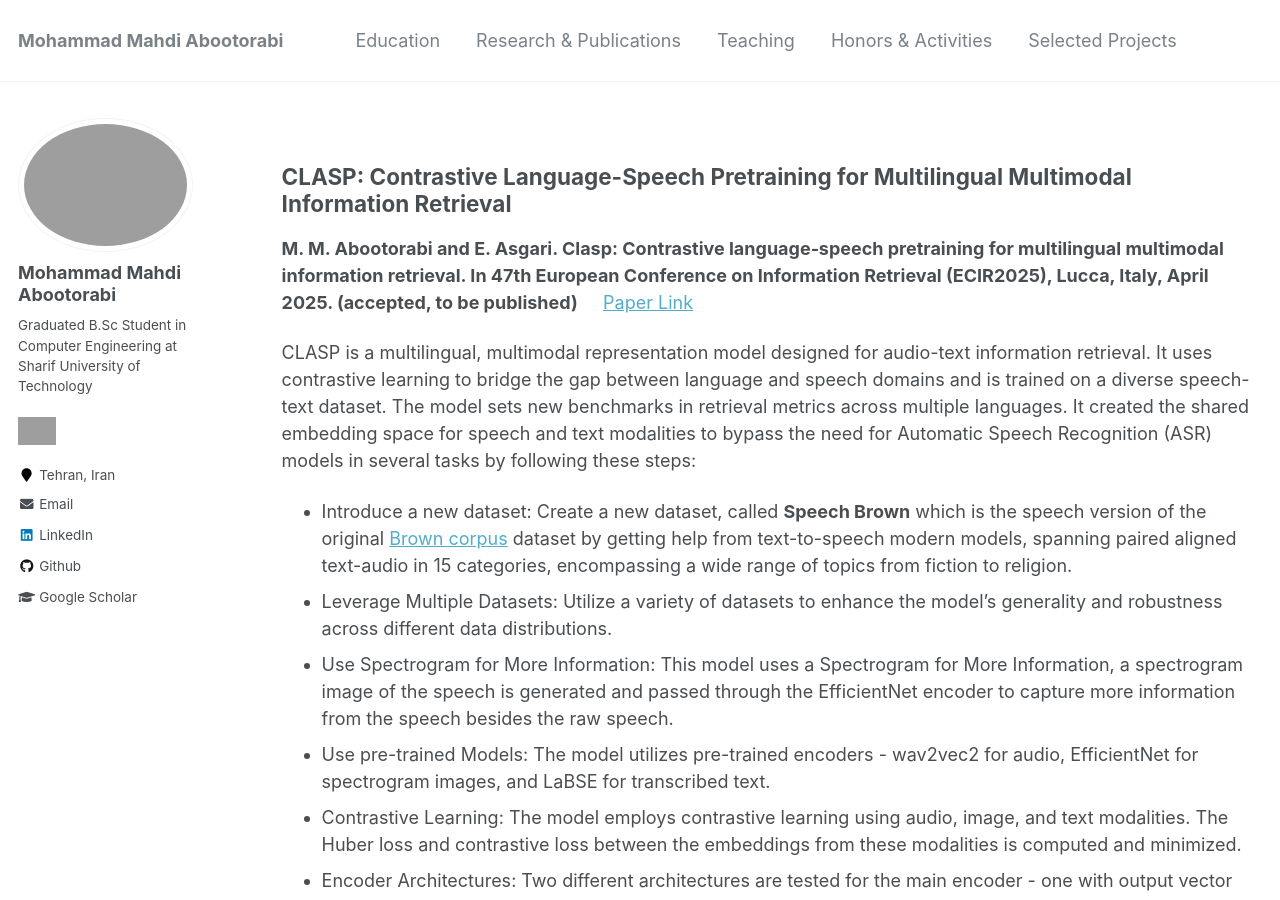
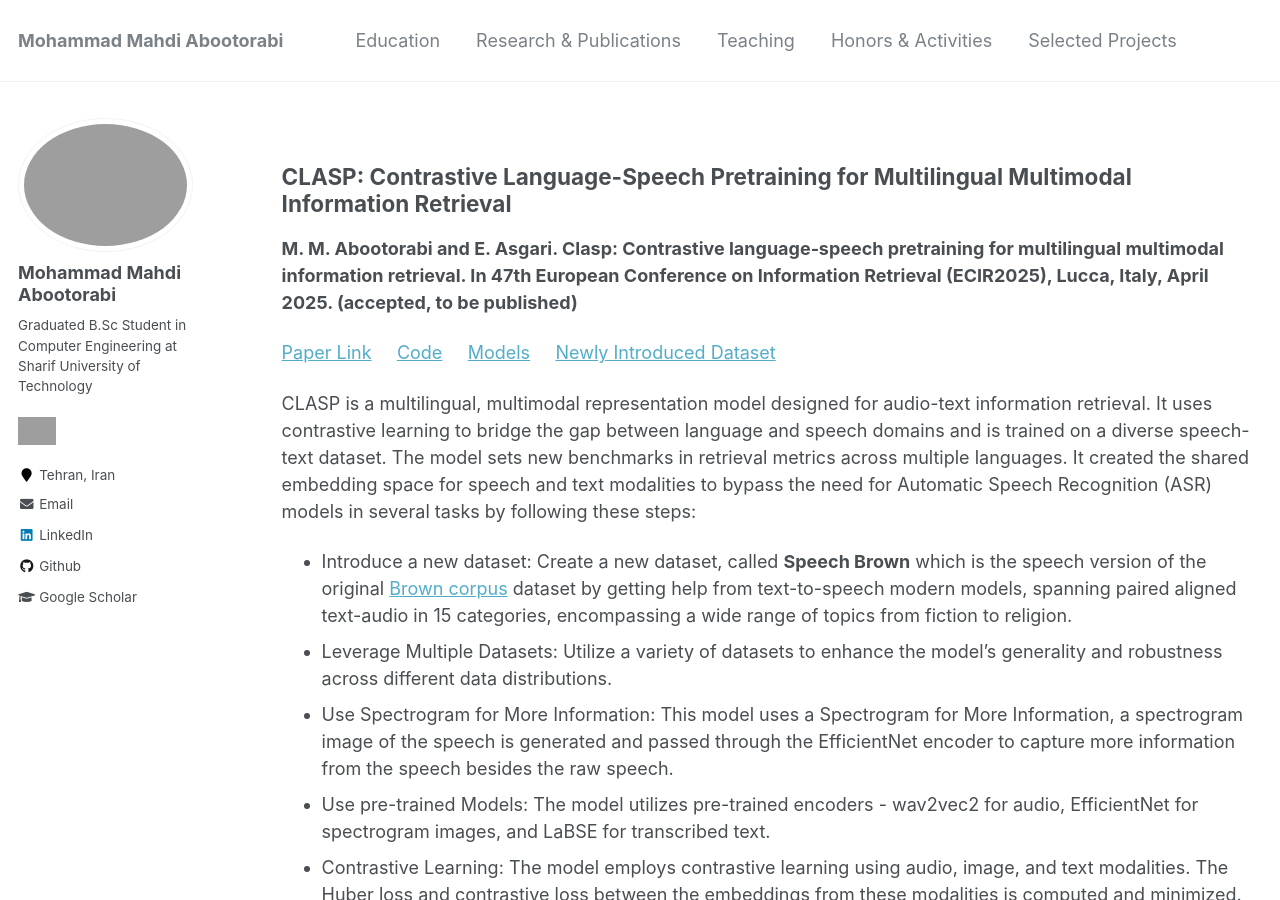
Before and after one commit to aboots/aboots.github.io, a Jekyll site: the page built from _pages/research.md, in a window 1280 px wide and 900 px high. Built offline with Jekyll 4.4.1, drawn with Linux system fonts in a browser that asks for light colours; nearby versions of some CDN libraries; grey boxes are pictures that could not be loaded.

Commit message:
Update research.md

```diff
--- a/_pages/research.md
+++ b/_pages/research.md
@@ -7,7 +7,9 @@
 ## CLASP: Contrastive Language-Speech Pretraining for Multilingual Multimodal Information Retrieval
 
 **M. M. Abootorabi and E. Asgari. Clasp: Contrastive language‑speech pretraining for multilingual multimodal information
-retrieval. In 47th European Conference on Information Retrieval (ECIR2025), Lucca, Italy, April 2025. (accepted, to be published)** &nbsp;&nbsp;&nbsp; [Paper Link](https://arxiv.org/abs/2412.13071v1)
+retrieval. In 47th European Conference on Information Retrieval (ECIR2025), Lucca, Italy, April 2025. (accepted, to be published)**
+
+[Paper Link](https://arxiv.org/abs/2412.13071v1) &nbsp;&nbsp;&nbsp; [Code](https://github.com/language-modeling-lab/CLASP) &nbsp;&nbsp;&nbsp; [Models](https://huggingface.co/llm-lab/CLASP) &nbsp;&nbsp;&nbsp; [Newly Introduced Dataset](https://huggingface.co/datasets/llm-lab/SpeechBrown)
 
 CLASP is a multilingual, multimodal representation model designed for audio-text information retrieval. It uses contrastive learning to bridge the gap between language and speech domains and is trained on a diverse speech-text dataset. The model sets new benchmarks in retrieval metrics across multiple languages. It created the shared embedding space for speech and text modalities to bypass the need for Automatic Speech Recognition (ASR) models in several tasks by following these steps:
 
```
